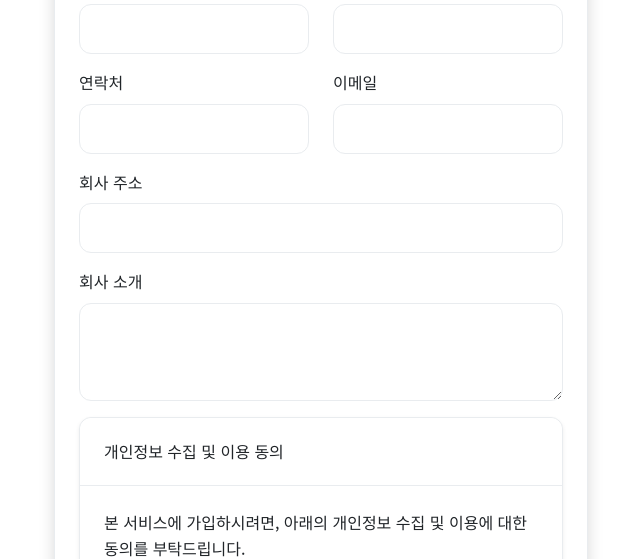
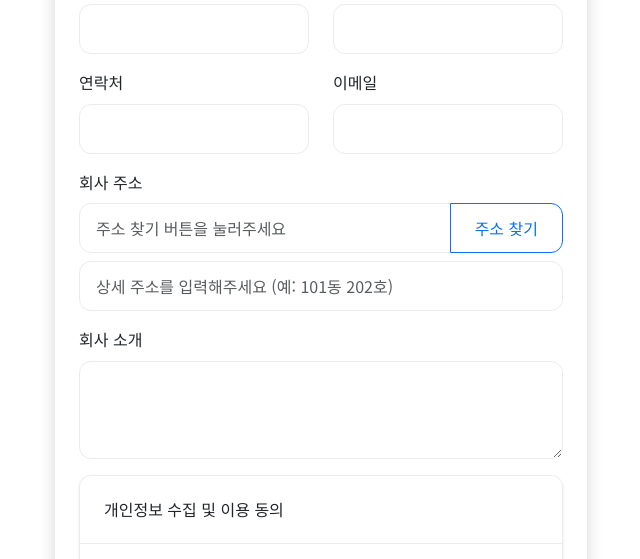
Before and after one commit to chunja07/MovingBridge, a Flask app: page /register/company in a window 1280 px wide. Shown: the part 494-1053 px from the top of the page, without its empty margins (319-959 px from the left). Run offline with Flask 3, Linux system fonts and the light colour scheme; some libraries are stand-ins or nearby versions.

Commit message:
Add address lookup and input functionality for company registration
Integrate Daum Postcode API for address searching on the company registration form, modify the address field to be read-only, add a button to trigger the search, and include a separate field for detailed address input. A JavaScript function `searchAddress` handles the postcode lookup and populates the address field. A submit event listener is added to combine the base and detailed addresses before form submission. The `base.html` template also includes a block for extra head elements.

Replit-Commit-Author: Agent
Replit-Commit-Session-Id: 0f8dae57-bfae-4d91-bc04-a7b4eaf506f1
Replit-Commit-Checkpoint-Type: full_checkpoint
Replit-Commit-Screenshot-Url: https://storage.googleapis.com/screenshot-production-us-central1/f03fd319-b2ac-458b-ba6e-ce1261aad4c0/0f8dae57-bfae-4d91-bc04-a7b4eaf506f1/Q0IK37T

```diff
--- a/templates/base.html
+++ b/templates/base.html
@@ -14,6 +14,7 @@
     <link href="https://cdn.jsdelivr.net/npm/bootstrap@5.3.0/dist/css/bootstrap.min.css" rel="stylesheet">
     <link href="https://cdnjs.cloudflare.com/ajax/libs/font-awesome/6.0.0/css/all.min.css" rel="stylesheet">
     <link href="https://fonts.googleapis.com/css2?family=Noto+Sans+KR:wght@300;400;500;600;700&display=swap" rel="stylesheet">
+    {% block extra_head %}{% endblock %}
     <style>
         :root {
             --primary-color: #007bff;
--- a/templates/register_company.html
+++ b/templates/register_company.html
@@ -1,6 +1,10 @@
 {% extends "base.html" %}
 
 {% block title %}업체 회원가입 - 무빙브릿지{% endblock %}
+
+{% block extra_head %}
+<script src="//t1.daumcdn.net/mapjsapi/bundle/postcode/prod/postcode.v2.js"></script>
+{% endblock %}
 
 {% block content %}
 <div class="container">
@@ -89,7 +93,11 @@
 
                         <div class="mb-3">
                             {{ form.address.label(class="form-label") }}
-                            {{ form.address(class="form-control") }}
+                            <div class="input-group">
+                                {{ form.address(class="form-control", readonly=True, placeholder="주소 찾기 버튼을 눌러주세요") }}
+                                <button type="button" class="btn btn-outline-primary" onclick="searchAddress()">주소 찾기</button>
+                            </div>
+                            <input type="text" class="form-control mt-2" id="detail_address" placeholder="상세 주소를 입력해주세요 (예: 101동 202호)">
                             {% for error in form.address.errors %}
                                 <div class="text-danger small">{{ error }}</div>
                             {% endfor %}
@@ -158,4 +166,50 @@
         </div>
     </div>
 </div>
+
+<script>
+function searchAddress() {
+    new daum.Postcode({
+        oncomplete: function(data) {
+            // 팝업에서 검색결과 항목을 클릭했을때 실행할 코드를 작성하는 부분.
+
+            // 도로명 주소의 노출 규칙에 따라 주소를 표시한다.
+            // 내려오는 변수가 값이 없는 경우엔 공백('')값을 가지므로, 이를 참고하여 분기 한다.
+            var roadAddr = data.roadAddress; // 도로명 주소 변수
+            var extraRoadAddr = ''; // 참고 항목 변수
+
+            // 법정동명이 있을 경우 추가한다. (법정리는 제외)
+            // 법정동의 경우 마지막 문자가 "동/로/가"로 끝난다.
+            if(data.bname !== '' && /[동|로|가]$/g.test(data.bname)){
+                extraRoadAddr += data.bname;
+            }
+            // 건물명이 있고, 공동주택일 경우 추가한다.
+            if(data.buildingName !== '' && data.apartment === 'Y'){
+               extraRoadAddr += (extraRoadAddr !== '' ? ', ' + data.buildingName : data.buildingName);
+            }
+            // 표시할 참고항목이 있을 경우, 괄호까지 추가한 최종 문자열을 만든다.
+            if(extraRoadAddr !== ''){
+                extraRoadAddr = ' (' + extraRoadAddr + ')';
+            }
+
+            // 우편번호와 주소 정보를 해당 필드에 넣는다.
+            var fullAddress = '[' + data.zonecode + '] ' + roadAddr + extraRoadAddr;
+            document.getElementById('address').value = fullAddress;
+
+            // 상세주소 입력 필드로 포커스 이동
+            document.getElementById('detail_address').focus();
+        }
+    }).open();
+}
+
+// 폼 제출 시 전체 주소 조합
+document.querySelector('form').addEventListener('submit', function(e) {
+    var baseAddress = document.getElementById('address').value;
+    var detailAddress = document.getElementById('detail_address').value;
+
+    if (baseAddress && detailAddress) {
+        document.getElementById('address').value = baseAddress + ' ' + detailAddress;
+    }
+});
+</script>
 {% endblock %}
```
